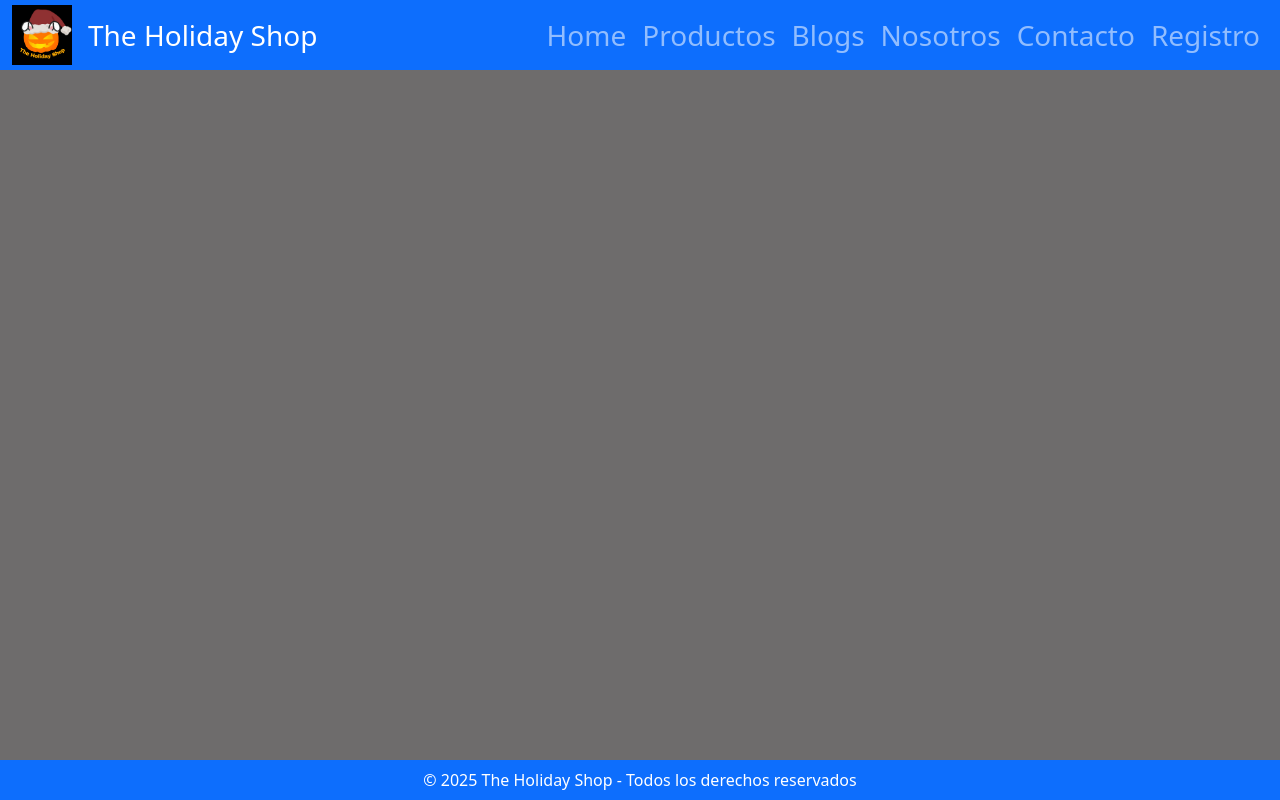
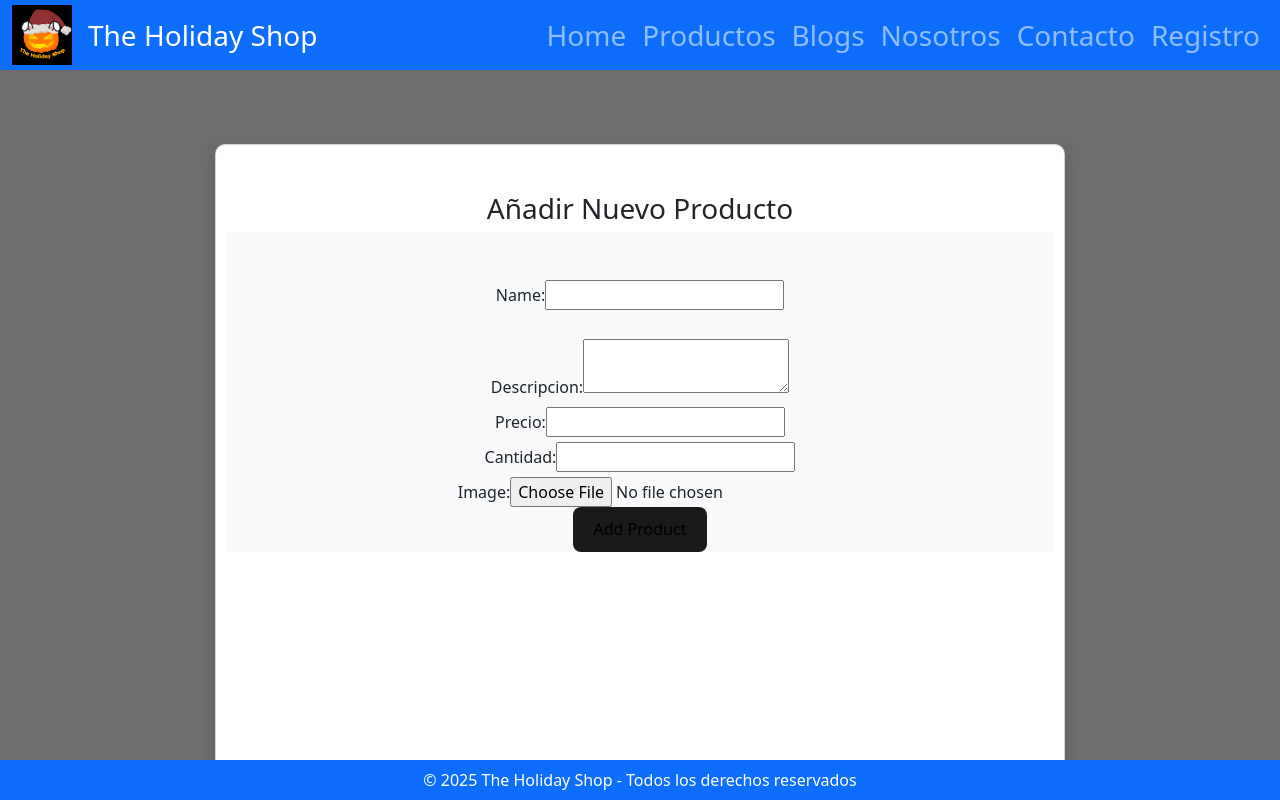
Before and after one commit to IgnacioSantanaEN/React, a React (Vite) app: page /productos in a window 1280 px wide. Built offline with nearby package versions, Linux system fonts and the light colour scheme.

Commit message:
Cambios Menores

```diff
--- a/src/App.css
+++ b/src/App.css
@@ -3,7 +3,9 @@
 }
 
 .card {
-  width: 400px;
+  width: 850px;
+  border-radius: 10px;
+  padding: 10px;
 }
 
 .body-background {
--- a/src/App.jsx
+++ b/src/App.jsx
@@ -8,6 +8,7 @@ import Registro from './paginas/signup'
 import Home from './paginas/home'
 import Inicio from './paginas/login'
 import AñadirProducto from './paginas/addProd'
+import Productos from './paginas/productos'
 
 function App() {
   const [count, setCount] = useState(0)
@@ -22,6 +23,7 @@ function App() {
         <Route path="/signup" element={<Registro />} />
         <Route path="/login" element={<Inicio />} />
         <Route path="/add" element={<AñadirProducto />} />
+        <Route path="/productos" element={<Productos />} />
       </Routes>
       <Footer />
     </>
--- a/src/componentes/añadir.jsx
+++ b/src/componentes/añadir.jsx
@@ -21,20 +21,35 @@ const AddProductForm = () => {
 
   const handleSubmit = async (e) => {
     e.preventDefault();
+    if (!authToken) {
+      alert("Debes iniciar sesión para añadir productos.");
+      return;
+    }
+
     try {
-      const data = await createProduct(formData);
+      const data = await createProduct(formData, authToken); // 👈 se pasa token
       alert(`Producto "${data.name}" creado correctamente!`);
-      setFormData({ name: "", description: "",price: "",stock_quantity: "",  image: null });
+      setFormData({
+        name: "",
+        description: "",
+        price: "",
+        stock_quantity: "",
+        image: null,
+      });
     } catch (error) {
       console.error(error);
-      alert("Error al crear producto");
+      alert("Error al crear producto faltan campos");
     }
   };
 
   return (
-    <form onSubmit={handleSubmit}>
-      <div>
-        <label>Name:</label>
+    <div className="d-flex justify-content-center mt-5 pt-5 mb-5 body-background">
+      <div className="card shadow mt-5 pt-5 mb-3">
+        <h1 className="fs-3 text-center">Añadir Nuevo Producto</h1>
+
+        <form className="bg-light pt-5"onSubmit={handleSubmit}>
+          <div className="mb-3">
+            <label className="form-label">Name:</label>
             <input
               type="text"
               name="name"
@@ -44,8 +59,8 @@ const AddProductForm = () => {
             />
           </div>
 
-      <div>
-        <label>Descripcion:</label>
+          <div className="mt-4">
+            <label className="form-label">Descripcion:</label>
             <textarea
               name="description"
               value={formData.description}
@@ -55,7 +70,7 @@ const AddProductForm = () => {
           </div>
 
           <div>
-        <label>Precio:</label>
+            <label className="form-label">Precio:</label>
             <input
               type="number"
               name="price"
@@ -66,7 +81,7 @@ const AddProductForm = () => {
           </div>
 
           <div>
-        <label>Cantidad:</label>
+            <label className="form-label justify-content-center">Cantidad:</label>
             <input
               type="number"
               name="stock_quantity"
@@ -83,6 +98,8 @@ const AddProductForm = () => {
 
           <button type="submit">Add Product</button>
         </form>
+      </div>
+    </div>
   );
 };
 
--- a/src/componentes/login.jsx
+++ b/src/componentes/login.jsx
@@ -4,7 +4,7 @@ import { useAuth } from "../context/AuthContext";
 
 const Ingreso = () => {
   const { login, user, authToken } = useAuth();
-  const [formData, setFormData] = useState({ email: "", password: "" });
+  const [formData, setFormData] = useState({ email: "", password: ""});
 
   const handleChange = (e) => {
     setFormData({ ...formData, [e.target.name]: e.target.value });
@@ -17,19 +17,21 @@ const Ingreso = () => {
       const data = await loginUser(formData);
       login(data.authToken, data.user);
       alert(`Bienvenido ${data.user.name}`);
+
     } catch (error) {
       console.error("Error:", error);
       alert("Email o contraseña incorrectos");
+
     }
   };
 
   return (
     <div className="d-flex justify-content-center mt-5 pt-5 body-background">
-      <div className="card my-0 shadow bg-light">
-        <h3 className="mt-5 text-center">Iniciar Sesión</h3>
+      <div className="card mx-3 px-3 shadow bg-light">
+        <h3 className="mt-0 text-center">Iniciar Sesión</h3>
 
-        <form className="mx-5 py-0 align-text" onSubmit={handleSubmit}>
-          <div className="py-3">
+        <form className="mx-5 px-5 align-text" onSubmit={handleSubmit}>
+          <div className="py-1">
             <label htmlFor="email" className="form-label">Correo electrónico</label>
             <input
               type="email"
@@ -59,7 +61,7 @@ const Ingreso = () => {
         </form>
 
         {authToken && user && (
-          <div className="mt-1 p-3 bg-light border rounded">
+          <div className="mt-1 px-5 bg-light border rounded">
             <strong>Token:</strong> {authToken} <br />
           </div>
         )}
--- a/src/componentes/navbar.jsx
+++ b/src/componentes/navbar.jsx
@@ -27,7 +27,7 @@ const Navbar = () => {
               <Link className="nav-link" to="/home">Home</Link>
             </li>
             <li className="nav-item">
-              <a className="nav-link" href="productos.html">Productos</a>
+              <Link className="nav-link" to="/productos">Productos</Link>
             </li>
             <li className="nav-item">
               <a className="nav-link" href="blogs.html">Blogs</a>
@@ -36,20 +36,14 @@ const Navbar = () => {
               <a className="nav-link" href="nosotros.html">Nosotros</a>
             </li>
             <li className="nav-item">
-              <a className="nav-link" href="contacto.html">Contacto</a>
+              <a className="nav-link" href="contacto">Contacto</a>
             </li>
             <li className="nav-item">
               <Link className="nav-link" to="/signup">Registro</Link>
             </li>
 
-            {user?.role === "admin" && (
-              <li className="nav-item">
-                <Link className="nav-link" to="/add">Añadir Producto</Link>
-              </li>
-            )}
-
             {user && (
-              <span className="navbar-text ms-5">
+              <span className="navbar-text ms-3">
                 {user.name}
               </span>
             )}
--- a/src/context/AuthContext.jsx
+++ b/src/context/AuthContext.jsx
@@ -9,11 +9,15 @@ export const AuthProvider = ({ children }) => {
   const login = (token, userData) => {
     setAuthToken(token);
     setUser(userData);
+    localStorage.setItem("authToken", token);
+    localStorage.setItem("user", JSON.stringify(userData));
   };
 
   const logout = () => {
     setAuthToken("");
     setUser(null);
+    localStorage.removeItem("authToken");
+    localStorage.removeItem("user");
   };
 
   return (
--- a/src/paginas/productos.jsx
+++ b/src/paginas/productos.jsx
@@ -0,0 +1,9 @@
+import React, { useContext } from 'react';
+import { Link } from 'react-router-dom';
+import AñadirProducto from './addProd';
+
+function Productos() {
+    return <AñadirProducto />;
+}
+
+export default Productos;
```
Lines whose indentation alone changed are shown as unchanged.
